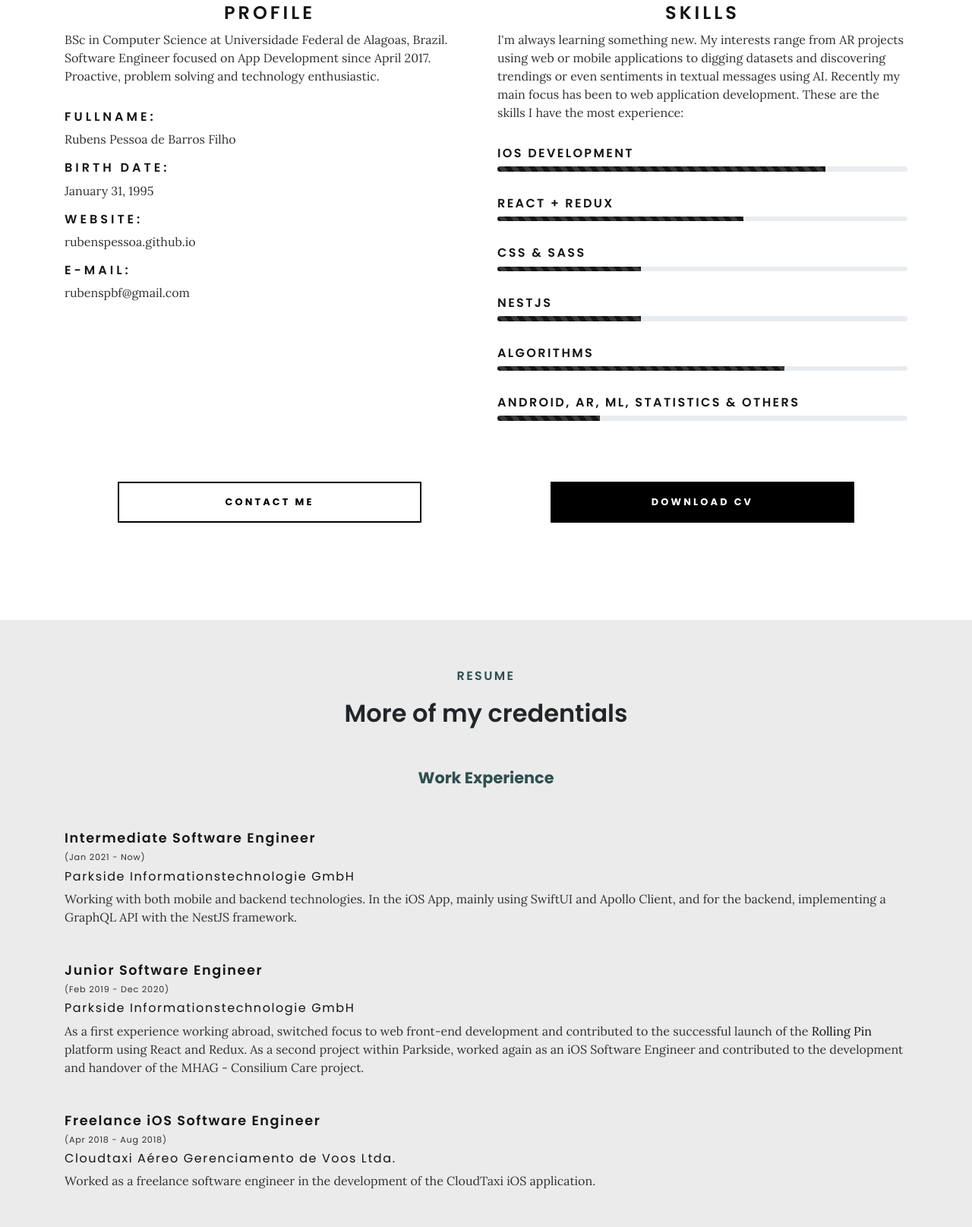
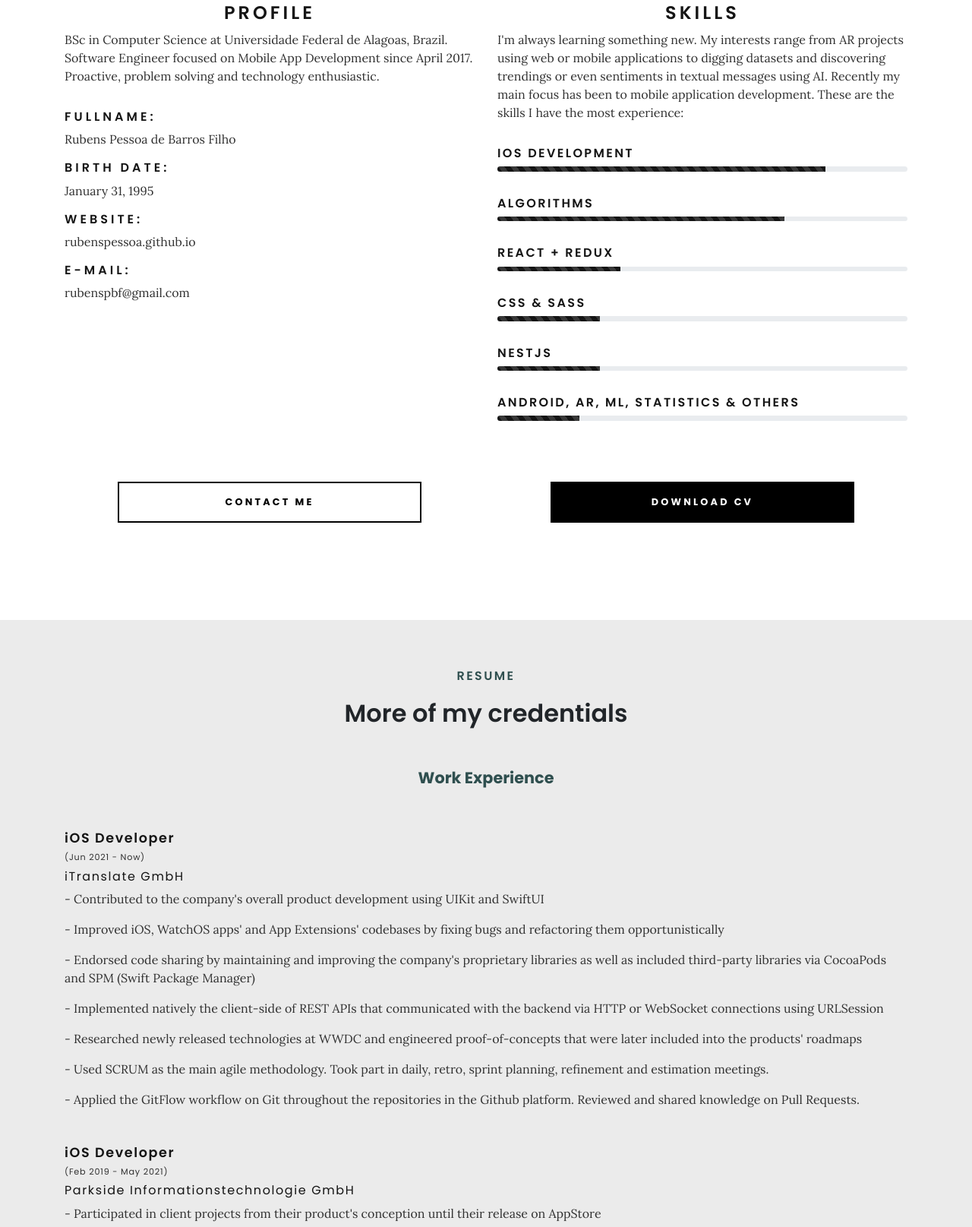
Before and after one commit to rubenspessoa/handmade-website, a website: page index.html in a window 1280 px wide. Shown: the part 1185-2800 px from the top of the page at 76% size. Drawn offline with Linux system fonts and the light colour scheme.

Commit message:
update website

```diff
--- a/index.html
+++ b/index.html
@@ -8,7 +8,7 @@
   >
   <meta
     name="Description"
-    content="This is Rubens Pessoa's personal website. It highlights his experiences as well as what he is looking to achieve. Feel free to talk to him!"
+    content="This is Rubens Pessoa's personal website. It highlights his experiences as well as what he is looking to achieve professionally. Reach out!"
   >
   <title>software engineer | front-end & mobile</title>
   <link
@@ -52,7 +52,7 @@
             </div>
             <div class="row no-gutters">
               <div class="col">
-                <h6>Software Engineer</h6>
+                <h6>iOS Developer</h6>
               </div>
             </div>
             <div class="buttons-container">
@@ -102,14 +102,14 @@
                 class="profile-pic"
               >
             </div>
-            <p>"Servos! My name is Rubens and I'm 26 years old. I was born in Brazil but I live in the beautiful city of Graz, Austria. I've been working as a Software Engineer in many exciting projects for the past 4 years and I'm always looking for new challenges to face. Contact me! You'll realize that I'm always willing to do great things."</p>
+            <p>"Gruß Gott! My name is Rubens and I'm 28 years old. I was born in Brazil but currently I live in the beautiful city of Graz, Austria. I've been working as a iOS Developer in many exciting projects for the past 5+ years and I'm always looking for new challenges to face. Contact me! You'll realize that I'm always willing to do great things."</p>
           </div>
         </div>
         <div class="row">
           <div class="col-12 col-md-6">
             <div class="about-content">
               <h3>Profile</h3>
-              <p>BSc in Computer Science at Universidade Federal de Alagoas, Brazil. Software Engineer focused on App Development since April 2017. Proactive, problem solving and technology enthusiastic.</p>
+              <p>BSc in Computer Science at Universidade Federal de Alagoas, Brazil. Software Engineer focused on Mobile App Development since April 2017. Proactive, problem solving and technology enthusiastic.</p>
             </div>
             <div class="about-content-profile">
               <h4>FULLNAME:</h4>
@@ -125,7 +125,7 @@
           <div class="col-12 col-md-6">
             <div class="about-content-skills">
               <h3>Skills</h3>
-              <p>I'm always learning something new. My interests range from AR projects using web or mobile applications to digging datasets and discovering trendings or even sentiments in textual messages using AI. Recently my main focus has been to web application development. These are the skills I have the most experience:</p>
+              <p>I'm always learning something new. My interests range from AR projects using web or mobile applications to digging datasets and discovering trendings or even sentiments in textual messages using AI. Recently my main focus has been to mobile application development. These are the skills I have the most experience:</p>
               <div class="progress-bar-container">
                 <h5>iOS Development</h5>
                 <div class="progress">
@@ -134,45 +134,6 @@
                     role="progressbar"
                     style="width: 80%"
                     aria-valuenow="90"
-                    aria-valuemin="0"
-                    aria-valuemax="100"
-                  ></div>
-                </div>
-              </div>
-              <div class="progress-bar-container">
-                <h5>React + Redux</h5>
-                <div class="progress">
-                  <div
-                    class="progress-bar progress-bar-striped progress-bar-animated"
-                    role="progressbar"
-                    style="width: 60%"
-                    aria-valuenow="80"
-                    aria-valuemin="0"
-                    aria-valuemax="100"
-                  ></div>
-                </div>
-              </div>
-              <div class="progress-bar-container">
-                <h5>CSS & SASS</h5>
-                <div class="progress">
-                  <div
-                    class="progress-bar progress-bar-striped progress-bar-animated"
-                    role="progressbar"
-                    style="width: 35%"
-                    aria-valuenow="35"
-                    aria-valuemin="0"
-                    aria-valuemax="100"
-                  ></div>
-                </div>
-              </div>
-              <div class="progress-bar-container">
-                <h5>NestJS</h5>
-                <div class="progress">
-                  <div
-                    class="progress-bar progress-bar-striped progress-bar-animated"
-                    role="progressbar"
-                    style="width: 35%"
-                    aria-valuenow="35"
                     aria-valuemin="0"
                     aria-valuemax="100"
                   ></div>
@@ -192,12 +153,51 @@
                 </div>
               </div>
               <div class="progress-bar-container">
+                <h5>React + Redux</h5>
+                <div class="progress">
+                  <div
+                    class="progress-bar progress-bar-striped progress-bar-animated"
+                    role="progressbar"
+                    style="width: 30%"
+                    aria-valuenow="80"
+                    aria-valuemin="0"
+                    aria-valuemax="100"
+                  ></div>
+                </div>
+              </div>
+              <div class="progress-bar-container">
+                <h5>CSS & SASS</h5>
+                <div class="progress">
+                  <div
+                    class="progress-bar progress-bar-striped progress-bar-animated"
+                    role="progressbar"
+                    style="width: 25%"
+                    aria-valuenow="35"
+                    aria-valuemin="0"
+                    aria-valuemax="100"
+                  ></div>
+                </div>
+              </div>
+              <div class="progress-bar-container">
+                <h5>NestJS</h5>
+                <div class="progress">
+                  <div
+                    class="progress-bar progress-bar-striped progress-bar-animated"
+                    role="progressbar"
+                    style="width: 25%"
+                    aria-valuenow="35"
+                    aria-valuemin="0"
+                    aria-valuemax="100"
+                  ></div>
+                </div>
+              </div>
+              <div class="progress-bar-container">
                 <h5>Android, AR, ML, Statistics & others</h5>
                 <div class="progress">
                   <div
                     class="progress-bar progress-bar-striped progress-bar-animated"
                     role="progressbar"
-                    style="width: 25%"
+                    style="width: 20%"
                     aria-valuenow="25"
                     aria-valuemin="0"
                     aria-valuemax="100"
@@ -241,39 +241,47 @@
               <h2>Work Experience</h2>
               <div class="timeline-block">
                 <div>
-                  <h3>Intermediate Software Engineer</h3>
-                  <h5>(Jan 2021 - Now)</h5>
+                  <h3>iOS Developer</h3>
+                  <h5>(Jun 2021 - Now)</h5>
                 </div>
                 <div class="timeline-content">
-                    <h4>Parkside Informationstechnologie GmbH</h4>
-                    <p>Working with both mobile and backend technologies. In the iOS App, mainly using SwiftUI and Apollo Client, and for the backend, implementing a GraphQL API with the NestJS framework.</p>
+                  <h4>iTranslate GmbH</h4>
+                  <p>- Contributed to the company's overall product development using UIKit and SwiftUI</p>
+                  <p>- Improved iOS, WatchOS apps' and App Extensions' codebases by fixing bugs and refactoring them opportunistically</p>
+                  <p>- Endorsed code sharing by maintaining and improving the company's proprietary libraries as well as included third-party libraries via CocoaPods and SPM (Swift Package Manager)</p>
+                  <p>- Implemented natively the client-side of REST APIs that communicated with the backend via HTTP or WebSocket connections using URLSession</p>
+                  <p>- Researched newly released technologies at WWDC and engineered proof-of-concepts that were later included into the products' roadmaps</p>
+                  <p>- Used SCRUM as the main agile methodology. Took part in daily, retro, sprint planning, refinement and estimation meetings.</p>
+                  <p>- Applied the GitFlow workflow on Git throughout the repositories in the Github platform. Reviewed and shared knowledge on Pull Requests.</p>
                 </div>
               </div>
               <div class="timeline-block">
                 <div>
-                        <h3>Junior Software Engineer</h3>
-                        <h5>(Feb 2019 - Dec 2020)</h5>
+                  <h3>iOS Developer</h3>
+                  <h5>(Feb 2019 - May 2021)</h5>
                 </div>
                 <div class="timeline-content">
                   <h4>Parkside Informationstechnologie GmbH</h4>
-                          <p>
-                            As a first experience working abroad, switched focus to web front-end development and contributed to the successful launch of the <a href="https://www.rollingpin.at/">Rolling Pin</a> platform using React and Redux. As a second project within Parkside, worked again as an iOS Software Engineer and contributed to the development and handover of the MHAG - Consilium Care project.
-                          </p>
+                  <p>- Participated in client projects from their product's conception until their release on AppStore</p>
+                  <p>- Contributed to the development of iOS Apps for the Banking and Health Industries using UIKit and SwiftUI, alongside with third-party libraries such as CoreStore, Apollo Client, Moya, KingFisher and Lottie. </p>
+                  <p>- Contributed to the development of a Backend-for-Frontend (BFF) application using NestJS and GraphQL for a client in the Banking industry</p>
+                  <p>- Contributed to the development of a Progressive Web Application (PWA) using React and Redux for a client in the Hospitality Industry</p>
                 </div>
               </div>
               <div class="timeline-block">
                 <div>
-                            <h3>Freelance iOS Software Engineer</h3>
+                  <h3>Freelance iOS Developer</h3>
                   <h5>(Apr 2018 - Aug 2018)</h5>
                 </div>
                 <div class="timeline-content">
                   <h4>Cloudtaxi Aéreo Gerenciamento de Voos Ltda.</h4>
-                  <p>Worked as a freelance software engineer in the development of the CloudTaxi iOS application.</p>
+                  <p>- Contributed to the company's overall product development and roadmap using UIKit</p>
+                  <p>- Managed and released TestFlights as well as new app final versions on AppStore</p>
                 </div>
               </div>
               <div class="timeline-block">
                 <div>
-                  <h3>Junior Software Engineer</h3>
+                  <h3>iOS Developer</h3>
                   <h5>(Nov 2017 - Mar 2018)</h5>
                 </div>
                 <div class="timeline-content">
@@ -285,7 +293,7 @@
               </div>
               <div class="timeline-block">
                 <div>
-                  <h3>iOS Engineer Intern</h3>
+                  <h3>iOS Developer Intern</h3>
                   <h5>(Apr 2017 - Oct 2017)</h5>
                 </div>
                 <div class="timeline-content">
```
Also changed, not shown: 2 other files. Lines whose indentation alone changed are shown as unchanged.
